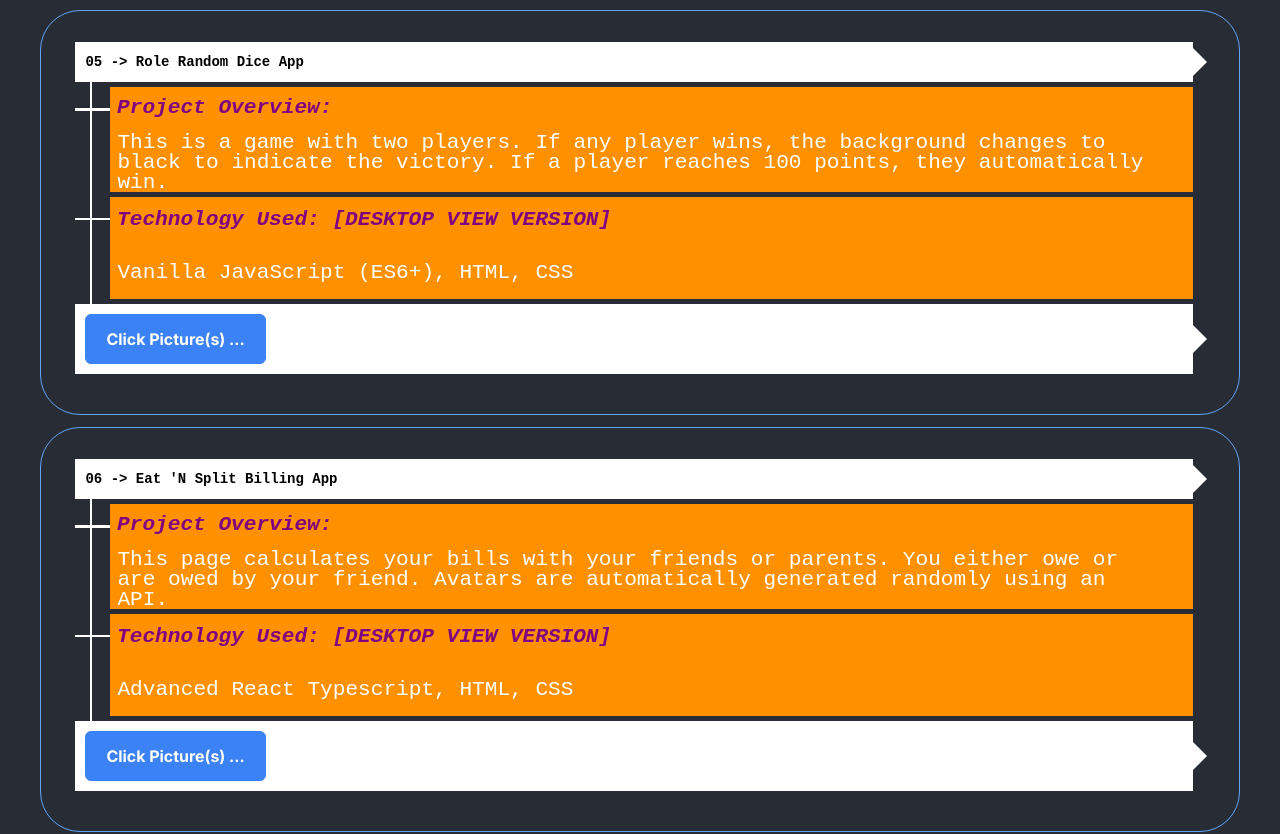
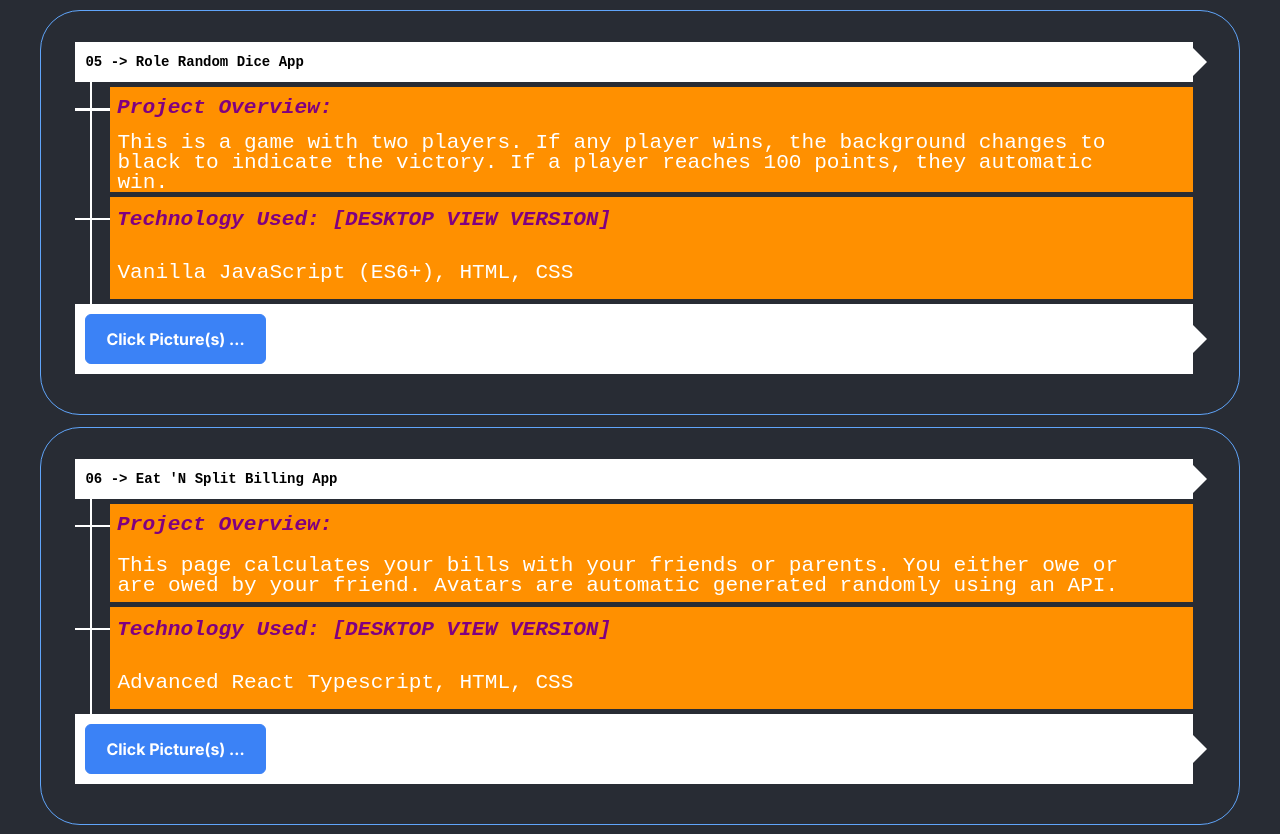
Before and after one commit to itechpaulj/portfolio, a React (Vite) app: page / in a window 1280 px wide. Shown: the part 2867-3701 px from the top of the page. Built offline with nearby package versions, Linux system fonts and the light colour scheme; a web font is replaced by a local one.

Commit message:
change a text size

```diff
--- a/src/components/Project.jsx
+++ b/src/components/Project.jsx
@@ -322,7 +322,7 @@ function Project() {
               <h4 className="text-sm sm:text-md text-wrap">
                 This is a game with two players. If any player wins, the
                 background changes to black to indicate the victory. If a player
-                reaches 100 points, they automatically win.
+                reaches 100 points, they automatic win.
               </h4>
             </li>
             <li className="sub-cat">
@@ -369,8 +369,8 @@ function Project() {
               </div>
               <h4 className="text-sm sm:text-md text-wrap">
                 This page calculates your bills with your friends or parents.
-                You either owe or are owed by your friend. Avatars are
-                automatically generated randomly using an API.
+                You either owe or are owed by your friend. Avatars are automatic
+                generated randomly using an API.
               </h4>
             </li>
             <li className="sub-cat">
@@ -609,8 +609,8 @@ function Project() {
               </div>
               <h4 className="text-sm sm:text-md text-wrap">
                 This page allows you to order online from a pizza restaurant. We
-                can automatically get your location or you can manually input
-                it. The UI is responsive, and this page is a Single Page
+                can automatic get your location or you can manually input it.
+                The UI is responsive, and this page is a Single Page
                 Application. You can input your name, which is then corrected to
                 ensure faster delivery.
               </h4>
@@ -620,7 +620,7 @@ function Project() {
                 Technology Used: {`[RESPONSIVE ALL MOBILE / LAPTOP / DESKTOP]`}
               </p>
               <h4 className="text-sm sm:text-md text-wrap p-3">
-                {`Advanced React Typescript, HTML, CSS, Advanced JSON, REACT ROUTER DOM, LAZY LOAD, TAILWIND, REACT REDUX,CONTEXT API`}
+                {`Advanced React Typescript, HTML, CSS, Advanced JSON, REACT ROUTER DOM, LAZY LOAD,TAILWIND,REACT REDUX,CONTEXT API`}
               </h4>
             </li>
             <li className="main-cat ">
@@ -720,7 +720,7 @@ function Project() {
                 {`[ALL DESKTOP / MOBILE / LAPTOP / VIEW VERSION]`}
               </p>
               <h4 className="text-sm sm:text-md text-wrap p-3">
-                {`Advanced React JS, HTML, CSS, Advanced JSON, REACT ROUTER DOM, LAZY LOAD, ADVANCED Tailwind, REACT REDUX, CONTEXT API, Laravel 10, PRIME REACT COMPONENT REACT, AXIOS, ADVANCED FETCH API CUSTOM, ADVANCED HELPER JS,TIPPY JS,REACT SELECT,SWEET ALERT2,EXPORT JSPDF, ADVANCED DATE RANGE PICKER,FULL CALENDAR V6, XLSX (EXCEL),CSV, VITE JS,SINGLE PAGE APPLICATION, ADVANCED LOADER COMPONENT`}
+                {`Advanced React JS, HTML, CSS, Advanced JSON, REACT ROUTER DOM, LAZY LOAD, ADVANCED Tailwind, REACT REDUX, CONTEXT API, Laravel 10, PRIME REACT COMPONENT REACT, AXIOS, ADVANCED FETCH API CUSTOM, ADVANCED HELPER JS,TIPPY JS,REACT SELECT,SWEET ALERT2,EXPORT-JSPDF, ADVANCED DATE RANGE PICKER,FULL CALENDAR V6, XLSX (EXCEL),CSV, VITE JS,SINGLE PAGE APPLICATION,ADVANCED LOADER COMPONENT`}
               </h4>
             </li>
             <li className="main-cat ">
@@ -759,7 +759,7 @@ function Project() {
               </div>
               <h4 className="text-sm sm:text-md text-wrap">
                 This page, built in WordPress using PHP, functions like an
-                advertisement or Content Management System (CMS) showcasing
+                advertisement / Content Management System (CMS) showcasing
                 travel businesses. We also have a contact page and a services
                 section.
               </h4>
```
